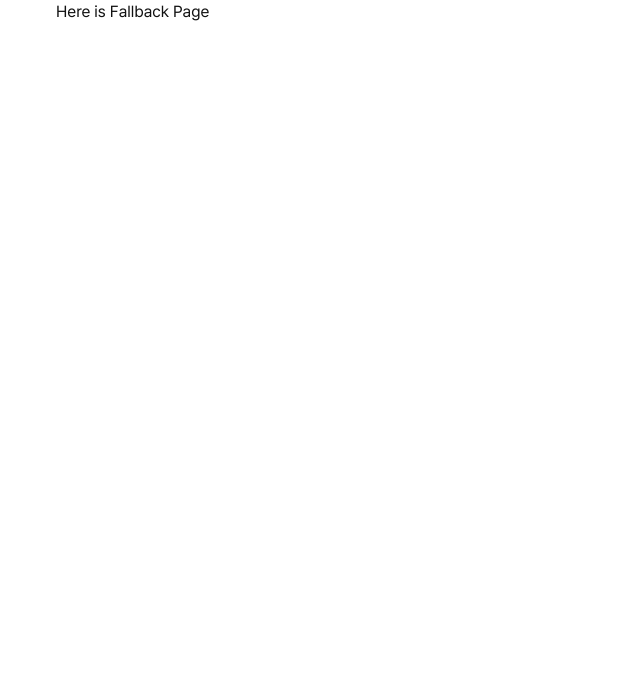
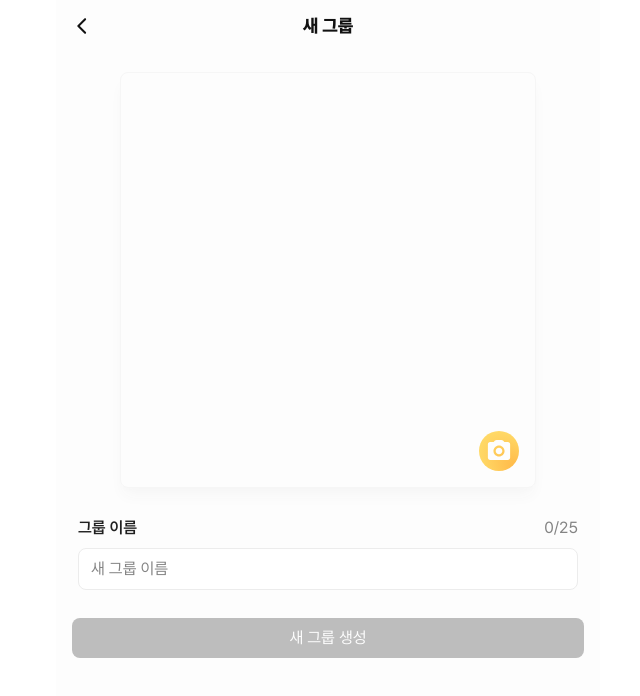
Before and after one commit to skydreamer21/MoChat-FE, a React (Vite) app: page /group/post in a window 1280 px wide. Shown: the top 696 px of the page, without its empty margins (312-952 px from the left). Built offline with nearby package versions, Linux system fonts and the light colour scheme.

Commit message:
✨ Feat: 새 그룹 생성 UI

```diff
--- a/src/components/Bar/NavBar.tsx
+++ b/src/components/Bar/NavBar.tsx
@@ -12,7 +12,7 @@ const NavBar = () => {
           <HomeIcon className="w-8 h-8 mb-2" />
           <span className="text-xs text-black-84">홈</span>
         </Link>
-        <Link to="/create" className="flex flex-col items-center">
+        <Link to="/group/post" className="flex flex-col items-center">
           <AddBoxIcon className="w-8 h-8 mb-2" />
           <span className="text-xs text-black-84">만들기</span>
         </Link>
--- /dev/null
+++ b/src/pages/GroupPage/NewGroupPage.tsx
@@ -0,0 +1,38 @@
+import { useState } from "react";
+import HeadBar from "../../components/Bar/HeadBar";
+import Button from "../../components/Button/Button";
+import CoverImgPicker from "../../components/Input/CoverImgPicker";
+import TextField from "../../components/Input/TextField";
+
+export default function NewGroupPage() {
+  const [groupName, setGroupName] = useState("");
+  const isButtonDisabled = groupName.trim().length === 0;
+
+  const handleNewGroup = () => {
+    console.log("현재 입력된 그룹 이름:", groupName);
+  };
+
+  return (
+    <>
+      <div className="bg-white h-screen overflow-y-auto">
+        <HeadBar pagename="새 그룹" center={true} backbtn={true} />
+        <div className="grid gap-7 px-4 py-5">
+          <CoverImgPicker />
+          <TextField
+            value={groupName}
+            placeholder="새 그룹 이름"
+            hasLabel={true}
+            label="그룹 이름"
+            maxLength={25}
+            onChange={setGroupName}
+          />
+          <Button
+            text="새 그룹 생성"
+            variant={isButtonDisabled ? "disabled" : "primary"}
+            onClick={handleNewGroup}
+          />
+        </div>
+      </div>
+    </>
+  );
+}
--- a/src/routers/Router.tsx
+++ b/src/routers/Router.tsx
@@ -4,6 +4,7 @@ import MainPage from "../pages/MainPage/MainPage";
 import MorePage from "../pages/MorePage/MorePage";
 import FallbackPage from "../pages/FallbackPage/FallbackPage";
 import GroupPage from "../pages/GroupPage/GroupPage";
+import NewGroupPage from "../pages/GroupPage/NewGroupPage";
 
 export default function Router() {
   return (
@@ -12,6 +13,7 @@ export default function Router() {
         <Route path="/" element={<MainPage />}></Route>
         <Route path="/more" element={<MorePage />}></Route>
         <Route path="/group" element={<GroupPage />}></Route>
+        <Route path="/group/post" element={<NewGroupPage />}></Route>
         <Route path="/*" element={<FallbackPage />}></Route>
       </Routes>
     </BrowserRouter>
```
